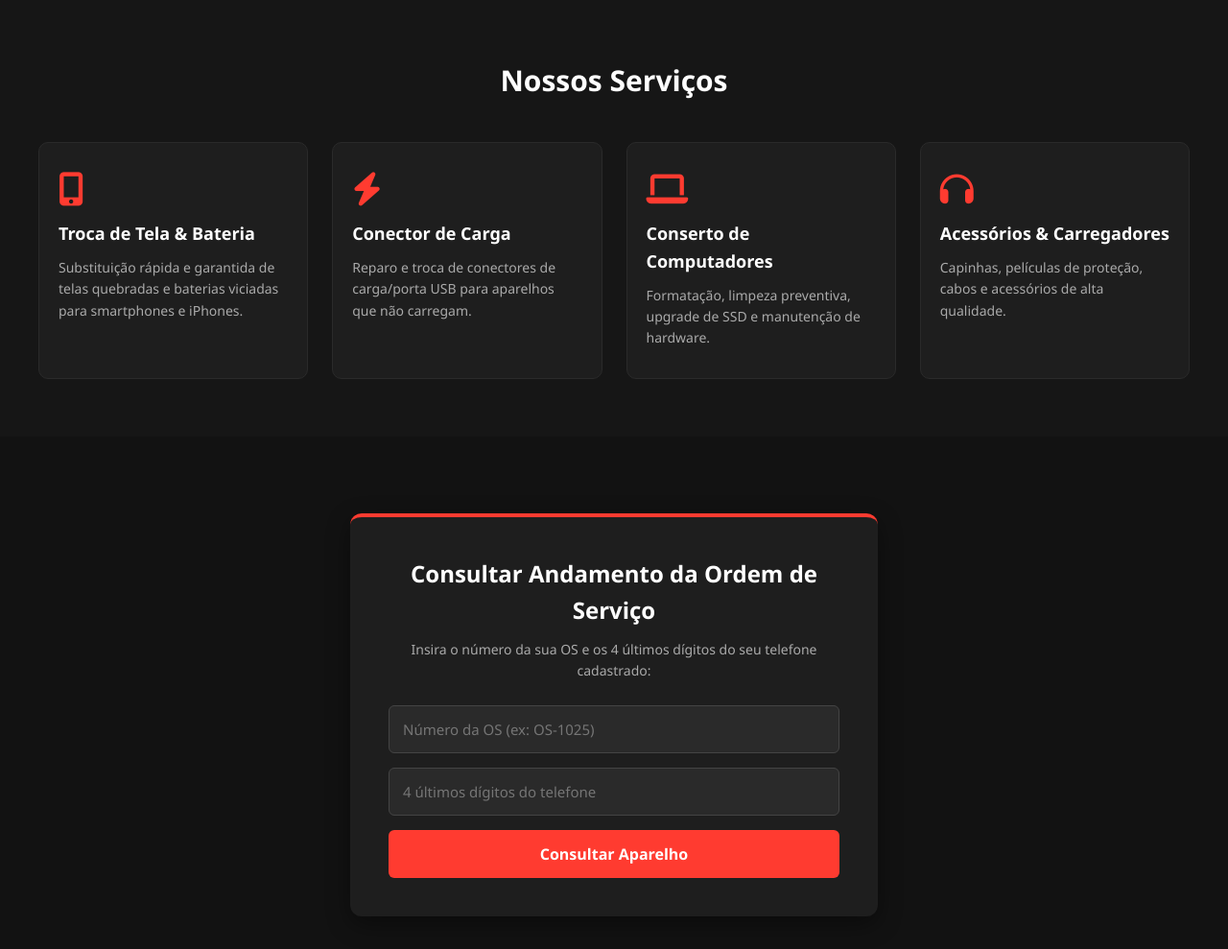
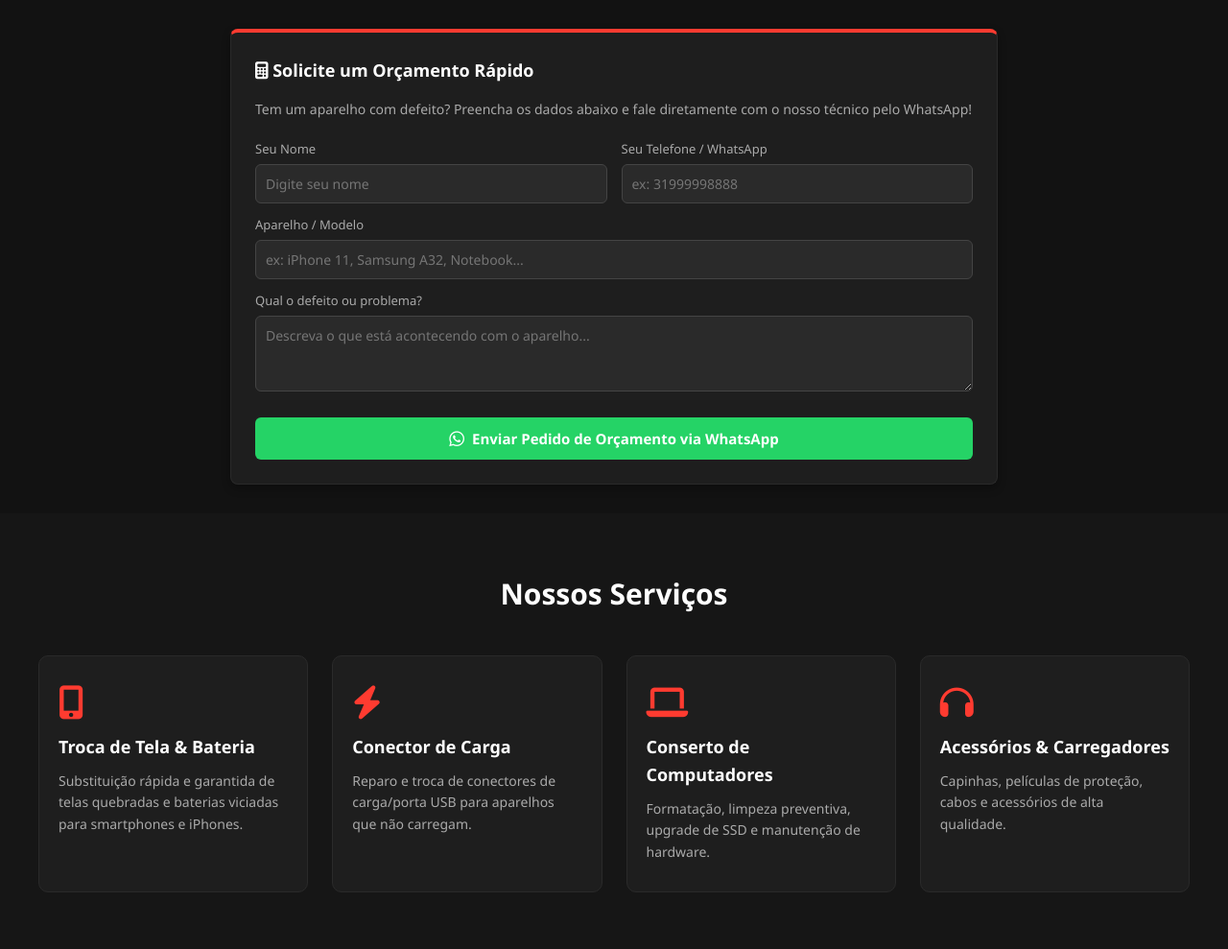
Before and after one commit to lungponto-ctrl/lung-infocell, a Flask app: page / in a window 1280 px wide. Shown: the part 480-1469 px from the top of the page at 96% size. Run offline with Flask 3, Linux system fonts and the light colour scheme; data comes from the database, SQL or seed files in the repository; some libraries are stand-ins or nearby versions.

Commit message:
Adicionando area de pedido de orcamento no site

```diff
--- a/templates/index.html
+++ b/templates/index.html
@@ -18,6 +18,9 @@
         .btn-primary:hover, .btn-consultar:hover { filter: brightness(0.85); }
         .consult-card { border-top: 4px solid var(--cor-primaria) !important; }
         .service-card:hover { border-color: var(--cor-primaria) !important; }
+        @media (max-width: 768px) {
+            .orc-grid { grid-template-columns: 1fr !important; }
+        }
     </style>
 </head>
 <body>
@@ -48,6 +51,34 @@
             <a href="#consultar" class="btn-primary"><i class="fa-solid fa-magnifying-glass"></i> Consultar Ordem de Serviço</a>
         </div>
     </section>
+
+    <!-- SECÇÃO DE PEDIDO DE ORÇAMENTO -->
+    <div style="background: #1e1e1e; padding: 25px; border-radius: 8px; border: 1px solid #2a2a2a; margin: 30px auto; max-width: 800px; border-top: 4px solid var(--cor-primaria); box-shadow: 0 4px 10px rgba(0,0,0,0.3); box-sizing: border-box;">
+        <h3 style="color: #fff; margin-top: 0; margin-bottom: 15px; font-size: 18px;"><i class="fa-solid fa-calculator"></i> Solicite um Orçamento Rápido</h3>
+        <p style="color: #aaa; font-size: 14px; margin-bottom: 20px;">Tem um aparelho com defeito? Preencha os dados abaixo e fale diretamente com o nosso técnico pelo WhatsApp!</p>
+
+        <div class="orc-grid" style="display: grid; grid-template-columns: 1fr 1fr; gap: 15px;">
+            <div style="margin-bottom: 12px;">
+                <label style="display: block; margin-bottom: 5px; font-size: 13px; color: #aaa;">Seu Nome</label>
+                <input type="text" id="orc_nome" placeholder="Digite seu nome" style="width: 100%; padding: 10px; background: #2a2a2a; border: 1px solid #444; color: #fff; border-radius: 6px; box-sizing: border-box; font-size: 14px;">
+            </div>
+            <div style="margin-bottom: 12px;">
+                <label style="display: block; margin-bottom: 5px; font-size: 13px; color: #aaa;">Seu Telefone / WhatsApp</label>
+                <input type="text" id="orc_telefone" placeholder="ex: 31999998888" style="width: 100%; padding: 10px; background: #2a2a2a; border: 1px solid #444; color: #fff; border-radius: 6px; box-sizing: border-box; font-size: 14px;">
+            </div>
+        </div>
+        <div style="margin-bottom: 12px;">
+            <label style="display: block; margin-bottom: 5px; font-size: 13px; color: #aaa;">Aparelho / Modelo</label>
+            <input type="text" id="orc_aparelho" placeholder="ex: iPhone 11, Samsung A32, Notebook..." style="width: 100%; padding: 10px; background: #2a2a2a; border: 1px solid #444; color: #fff; border-radius: 6px; box-sizing: border-box; font-size: 14px;">
+        </div>
+        <div style="margin-bottom: 20px;">
+            <label style="display: block; margin-bottom: 5px; font-size: 13px; color: #aaa;">Qual o defeito ou problema?</label>
+            <textarea id="orc_defeito" rows="3" placeholder="Descreva o que está acontecendo com o aparelho..." style="width: 100%; padding: 10px; background: #2a2a2a; border: 1px solid #444; color: #fff; border-radius: 6px; box-sizing: border-box; font-size: 14px; resize: vertical;"></textarea>
+        </div>
+        <button type="button" onclick="enviarOrcamentoWhatsApp()" style="background-color: #25d366; color: white; border: none; padding: 12px; width: 100%; border-radius: 6px; font-weight: bold; font-size: 15px; cursor: pointer; display: flex; align-items: center; justify-content: center; gap: 8px;">
+            <i class="fa-brands fa-whatsapp" style="font-size: 18px;"></i> Enviar Pedido de Orçamento via WhatsApp
+        </button>
+    </div>
 
     <!-- Secção de Serviços Dinâmica -->
     <section id="servicos" class="services">
@@ -123,7 +154,7 @@
         <p>&copy; 2026 {{ empresa.nome }} - Powered by <strong>BancadaPro SaaS</strong></p>
     </footer>
 
-    <!-- Script de Consulta de OS -->
+    <!-- Scripts da Página -->
     <script>
         document.getElementById('formConsultarOS').addEventListener('submit', async function(e) {
             e.preventDefault();
@@ -165,6 +196,32 @@
                 resultadoBox.innerHTML = `<p>Erro ao consultar. Tente novamente mais tarde.</p>`;
             }
         });
+
+        function enviarOrcamentoWhatsApp() {
+            let nome = document.getElementById('orc_nome').value.trim();
+            let telefone = document.getElementById('orc_telefone').value.trim();
+            let aparelho = document.getElementById('orc_aparelho').value.trim();
+            let defeito = document.getElementById('orc_defeito').value.trim();
+
+            if (!nome || !telefone || !aparelho || !defeito) {
+                alert("Por favor, preencha todos os campos para solicitar o orçamento.");
+                return;
+            }
+
+            let whatsappLoja = "{{ empresa.telefone_whatsapp }}".replace(/\D/g, '');
+            if (!whatsappLoja.startsWith('55')) {
+                whatsappLoja = '55' + whatsappLoja;
+            }
+
+            let mensagem = `Olá! Gostaria de solicitar um orçamento.\n\n` +
+                           `👤 *Nome:* ${nome}\n` +
+                           `📱 *Aparelho:* ${aparelho}\n` +
+                           `⚠️ *Defeito:* ${defeito}\n` +
+                           `📞 *Contato:* ${telefone}`;
+
+            let urlWp = `https://wa.me/${whatsappLoja}?text=${encodeURIComponent(mensagem)}`;
+            window.open(urlWp, '_blank');
+        }
     </script>
 </body>
 </html>
```
